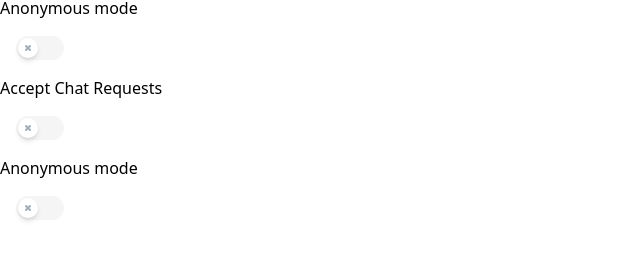
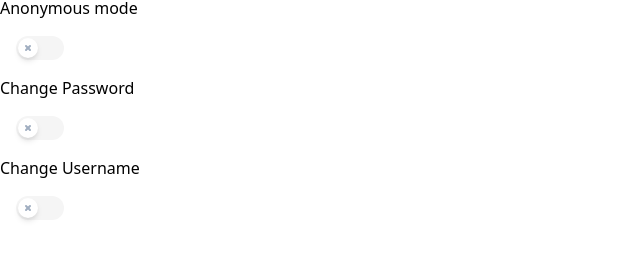
Before and after one commit to u-s-c-l/i-t-t-w-s-d, a React (Create React App) app: page /settings in a window 1280 px wide. Both pictures are taken after a click on the icon "Privacy". Shown: the part 156-416 px from the top of the page, without its empty margins (0-640 px from the left). Built offline with nearby package versions, Linux system fonts and the light colour scheme.

Commit message:
removed the copied info for general

```diff
--- a/src/pages/Settings/index.js
+++ b/src/pages/Settings/index.js
@@ -112,34 +112,30 @@ const Settings = () => {
               ></label>
             </div>
           </div>
-        </ul>
-      </div>
-      <div className={privacy ? "hidden" : "block"}>
-        <ul>
-          <li>Accept Chat Requests</li>
+          <li>Change Password</li>
           <div className="m-4">
             <div className="toggle colour">
               <input
-                id="privacy1"
+                id="privacy3"
                 className="toggle-checkbox hidden"
                 type="checkbox"
               ></input>
               <label
-                htmlFor="privacy1"
+                htmlFor="privacy3"
                 className="toggle-label block w-12 h-6 rounded-full transition-color duration-150 ease-out"
               ></label>
             </div>
           </div>
-          <li>Anonymous mode </li>
+          <li>Change Username</li>
           <div className="m-4">
             <div className="toggle colour">
               <input
-                id="privacy2"
+                id="privacy4"
                 className="toggle-checkbox hidden"
                 type="checkbox"
               ></input>
               <label
-                htmlFor="privacy2"
+                htmlFor="privacy4"
                 className="toggle-label block w-12 h-6 rounded-full transition-color duration-150 ease-out"
               ></label>
             </div>
```
